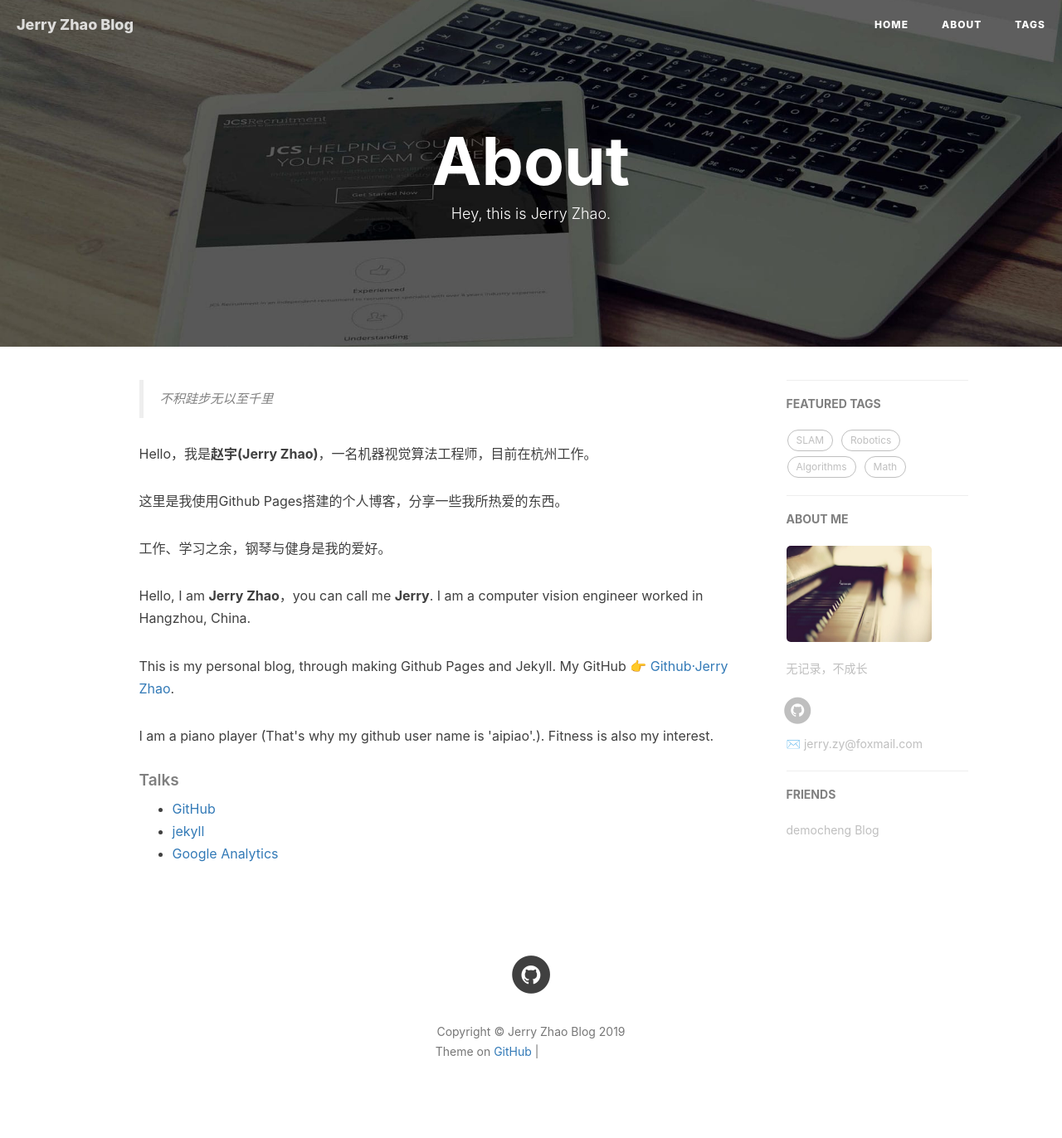
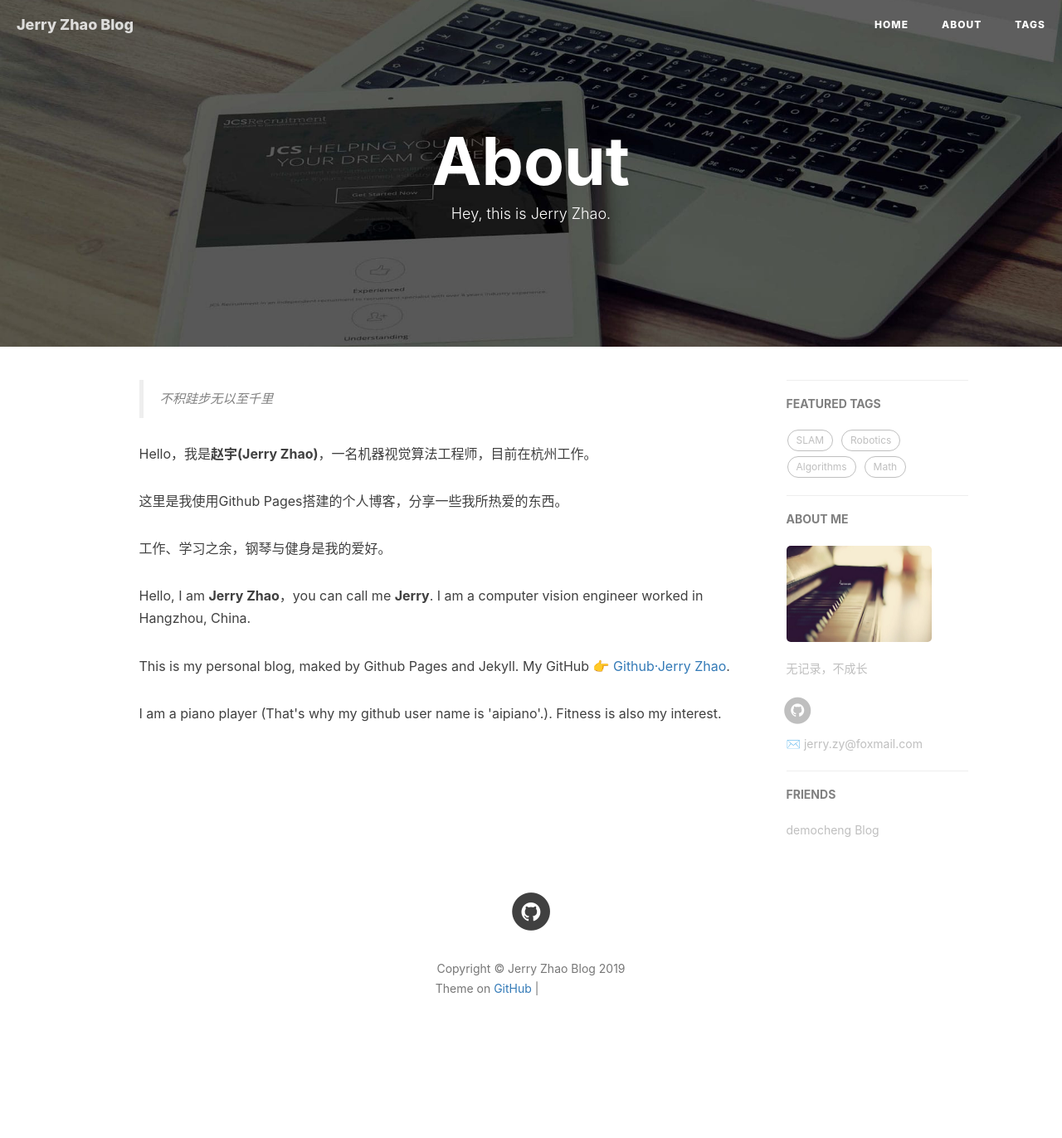
Before and after one commit to aipiano/aipiano.github.io, a Jekyll site: the page built from about.html, in a window 1280 px wide. Shown: the whole page at 83% size. Built offline with Jekyll 4.4.1, drawn with Linux system fonts in a browser that asks for light colours; nearby versions of some CDN libraries; comment, search, counter and statistics services are not loaded; after the commit the page ends 1296 px from its top, so only the background shows below that; grey boxes are pictures that could not be loaded.

Commit message:
update about.html

```diff
--- a/about.html
+++ b/about.html
@@ -27,17 +27,17 @@ header-img: "img/post-bg-rwd.jpg"
 
     <p>Hello, I am <strong>Jerry Zhao</strong>，you can call me <strong>Jerry</strong>. I am a computer vision engineer worked in Hangzhou, China.</p>
 
-    <p>This is my personal blog, through making Github Pages and Jekyll. My GitHub  👉 <a href="https://github.com/aipiano">Github·Jerry Zhao</a>.</p>
+    <p>This is my personal blog, maked by Github Pages and Jekyll. My GitHub  👉 <a href="https://github.com/aipiano">Github·Jerry Zhao</a>.</p>
 
-    <p>I am a piano player (That's why my github user name is 'aipiao'.). Fitness is also my interest.</p>
+    <p>I am a piano player (That's why my github user name is 'aipiano'.). Fitness is also my interest.</p>
 
-    <h5>Talks</h5>
+    <!--<h5>Talks</h5>
 
     <ul>
         <li><a href="https://github.com">GitHub</a></li>
         <li><a href="http://jekyll.com.cn/">jekyll</a></li>
         <li><a href="https://analytics.google.com/analytics">Google Analytics</a></li>
-    </ul>
+    </ul>-->
 </div>
 
 <!-- English Version -->
```
